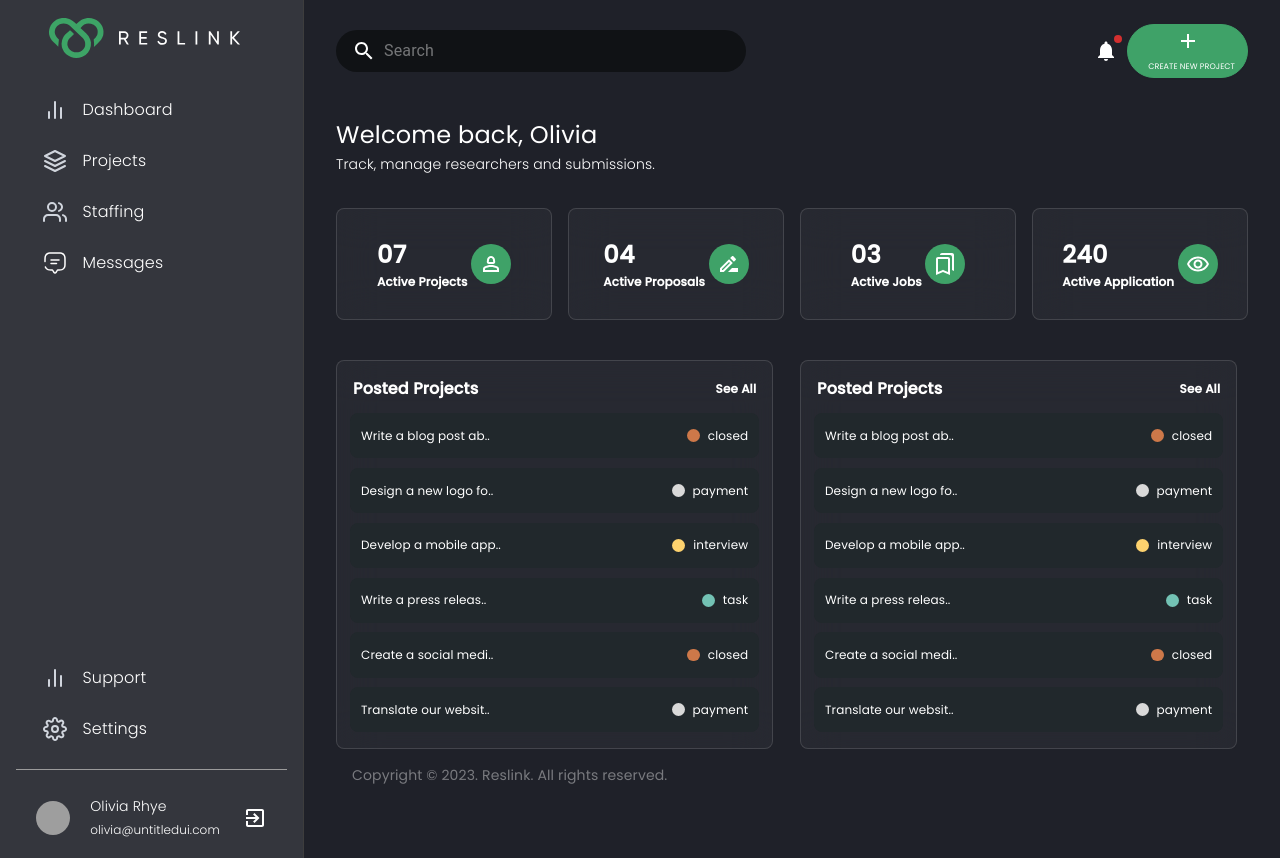
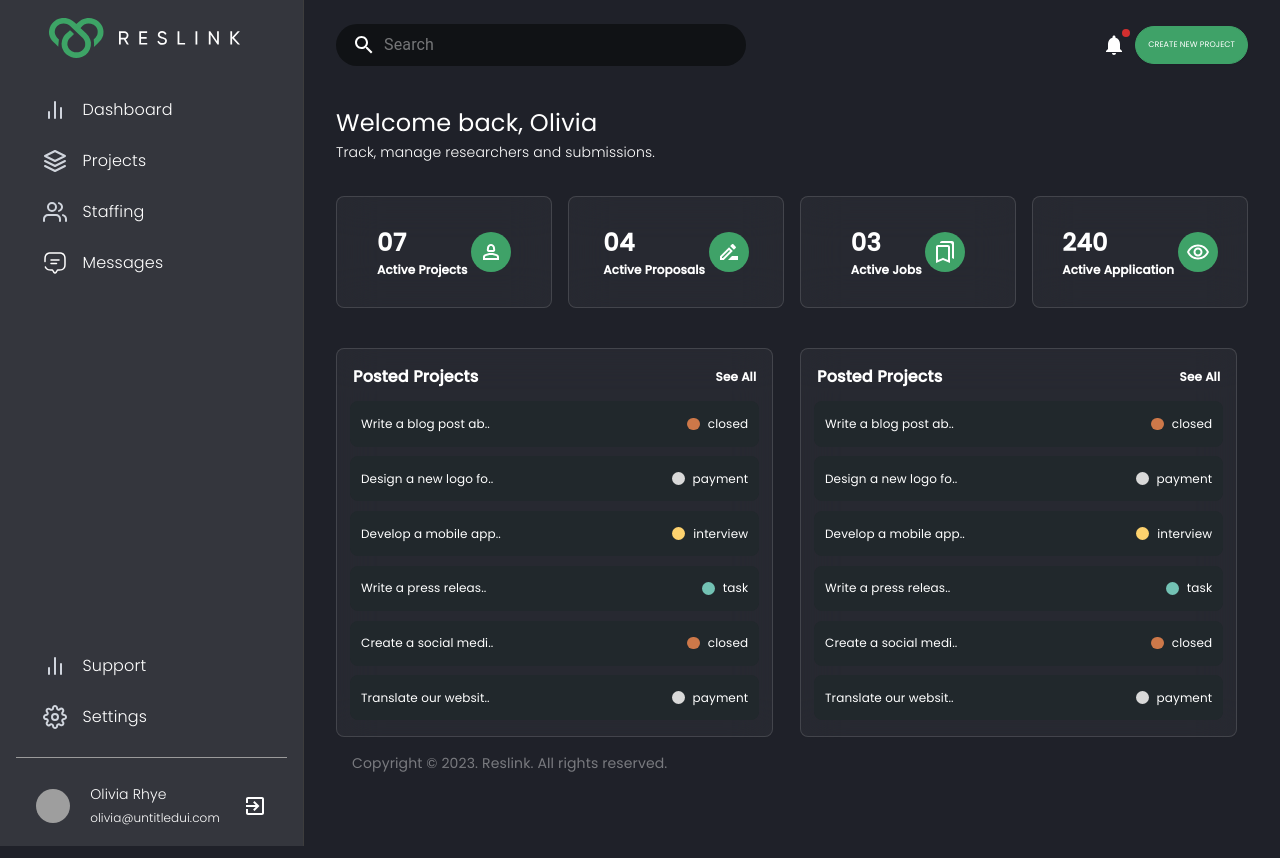
Before and after one commit to AmitSahoo45/Reslink-DashBoard, a React (Vite) app: page / in a window 1280 px wide. Built offline with nearby package versions, Linux system fonts and the light colour scheme; grey boxes are pictures that could not be loaded.

Commit message:
Updated button

```diff
--- a/components/TopBar.jsx
+++ b/components/TopBar.jsx
@@ -37,7 +37,7 @@ const TopBar = ({ handleDrawerToggle }) => {
 
                 {/* Project Bar */}
                 <Box sx={{
-                    flex: ['0.5', '0.5', '0.4', '0.25'], display: 'flex', justifyContent: ['space-between', 'space-between', 'flex-end', 'flex-end'], alignItems: 'center', flexDirection: ['row-reverse', 'row-reverse', 'row', 'row'], mb: [1.5, 1.5, 0, 0], width: ['100%', '100%', 'unset', 'unset']
+                    flex: ['0.5', '0.5', '0.4', '0.25'], display: 'flex', justifyContent: ['space-between', 'space-between', 'flex-end', 'flex-end'], alignItems: 'center', flexDirection: ['row-reverse', 'row-reverse', 'row', 'row'], mb: [1.5, 1.5, 0, 0], width: ['100%', '100%', '100%', '100%']
                 }}>
                     <Badge color="error" variant="dot" sx={{ mr: '0.6rem' }}>
                         <Notifications />
@@ -53,8 +53,8 @@ const TopBar = ({ handleDrawerToggle }) => {
                                 display: ['none', 'none', 'block', 'block']
                             }}
                         >
-                            <Add sx={{ color: '#FFFFFF' }} />
-                            <Typography sx={{ color: '#FFFFFF', ml: 1, fontSize: '0.5rem', fontFamily: 'Poppins' }}>Create New Project</Typography>
+                            {/* <Add sx={{ color: '#FFFFFF' }} /> */}
+                            <Typography sx={{ color: '#FFFFFF', fontSize: '0.5rem', fontFamily: 'Poppins', py: 1 }}>Create New Project</Typography>
                         </Button>
                     </Box>
 
```
Also changed, not shown: src/App.jsx (line endings or trailing spaces).
